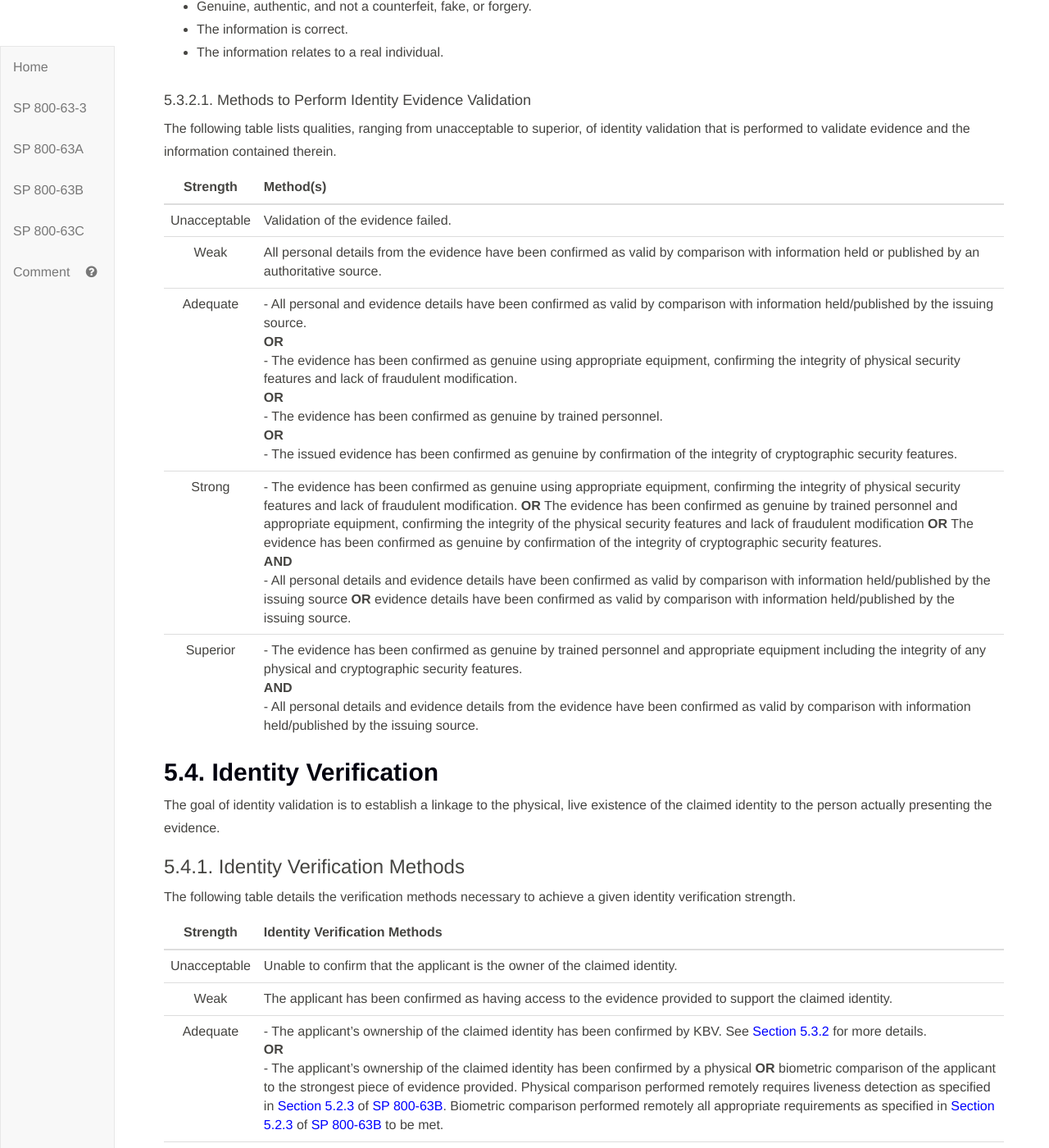
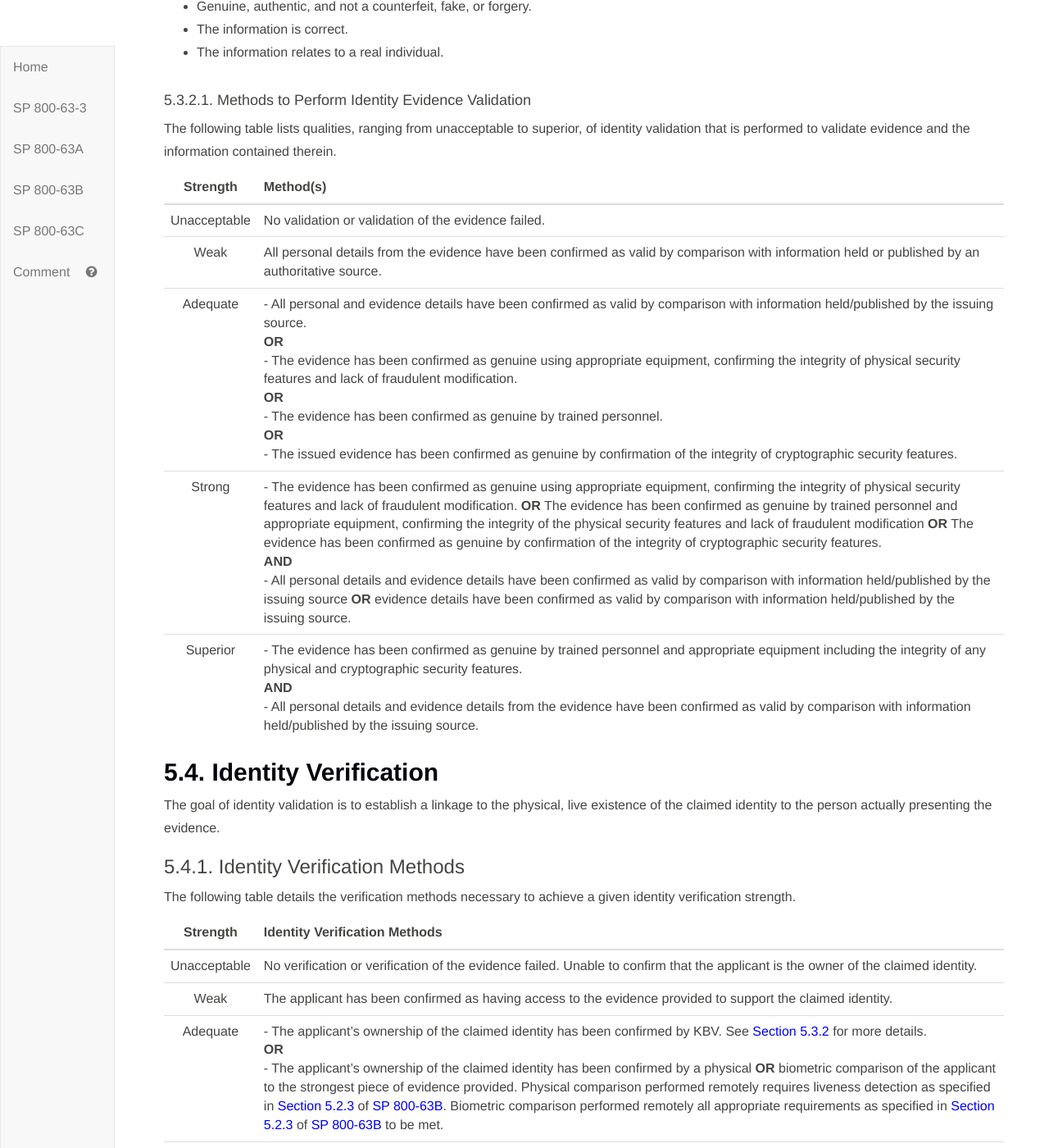
Before and after one commit to usnistgov/800-63-3, a Jekyll site: the page built from sp800-63a.md, in a window 1280 px wide and 1400 px high, scrolled down 21758 px. Shown: the whole window at 82% size. Built offline with Jekyll 4.4.1, drawn with Linux system fonts in a browser that asks for light colours.

Commit message:
Clarified evidence validation and verification failures.
Closes #254

```diff
--- a/sp800-63a/sec5_proofing.md
+++ b/sp800-63a/sec5_proofing.md
@@ -47,7 +47,7 @@ The following table lists qualities, ranging from unacceptable to superior, of i
 
 |Strength|Method(s)|
 |:---:|:------------------------------|
-|Unacceptable|Validation of the evidence failed.|
+|Unacceptable|No validation or validation of the evidence failed.|
 |Weak|All personal details from the evidence have been confirmed as valid by comparison with information held or published by an authoritative source.|
 |Adequate|- All personal and evidence details have been confirmed as valid by comparison with information held/published by the issuing source.<br>**OR**<br> - The evidence has been confirmed as genuine using appropriate equipment, confirming the integrity of physical security features and lack of fraudulent modification.<br> **OR** <br>- The evidence has been confirmed as genuine by trained personnel. <br> **OR** <br>- The issued evidence has been confirmed as genuine by confirmation of the integrity of cryptographic security features.|
 |Strong|- The evidence has been confirmed as genuine using appropriate equipment, confirming the integrity of physical security features and lack of fraudulent modification. **OR** The evidence has been confirmed as genuine by trained personnel and appropriate equipment, confirming the integrity of the physical security features  and lack of fraudulent modification **OR** The evidence has been confirmed as genuine by confirmation of the integrity of cryptographic security features.<br>**AND**<br> - All personal details and evidence details have been confirmed as valid by comparison with information held/published by the issuing source **OR** evidence details have been confirmed as valid by comparison with information held/published by the issuing source.|
@@ -63,7 +63,7 @@ The following table details the verification methods necessary to achieve a give
 
 |Strength|Identity Verification Methods|
 |:---:|:------------------------------|
-|Unacceptable|Unable to confirm that the applicant is the owner of the claimed identity.|
+|Unacceptable|No verification or verification of the evidence failed. Unable to confirm that the applicant is the owner of the claimed identity.|
 |Weak|The applicant has been confirmed as having access to the evidence provided to support the claimed identity.|
 |Adequate|- The applicant’s ownership of the claimed identity has been confirmed by KBV.  See [Section 5.3.2](#kbv)  for more details.<br>**OR**<br>- The applicant’s ownership of the claimed identity has been confirmed by a physical **OR** biometric comparison of the applicant to the strongest piece of evidence provided. Physical comparison performed remotely requires liveness detection as specified in [Section 5.2.3](#biometric_use) of [SP 800-63B](#800-63b). Biometric comparison performed remotely all appropriate requirements as specified in [Section 5.2.3](#biometric_use) of [SP 800-63B](#800-63b) to be met. |
 |Strong|- The applicant’s ownership of the claimed identity has been confirmed by physical comparison, using appropriate equipment, to a photograph/image. Physical comparison performed remotely requires liveness detection as specified in [Section 5.2.3](#biometric_use) of [SP 800-63B](#800-63b). <br>**OR**<br>- Biometric comparison, using appropriate equipment, of the applicant to the strongest piece of evidence provided to support the claimed identity. Biometric comparison performed remotely all appropriate requirements as specified in [Section 5.2.3](#biometric_use) of [SP 800-63B](#800-63b) to be met.|
```
